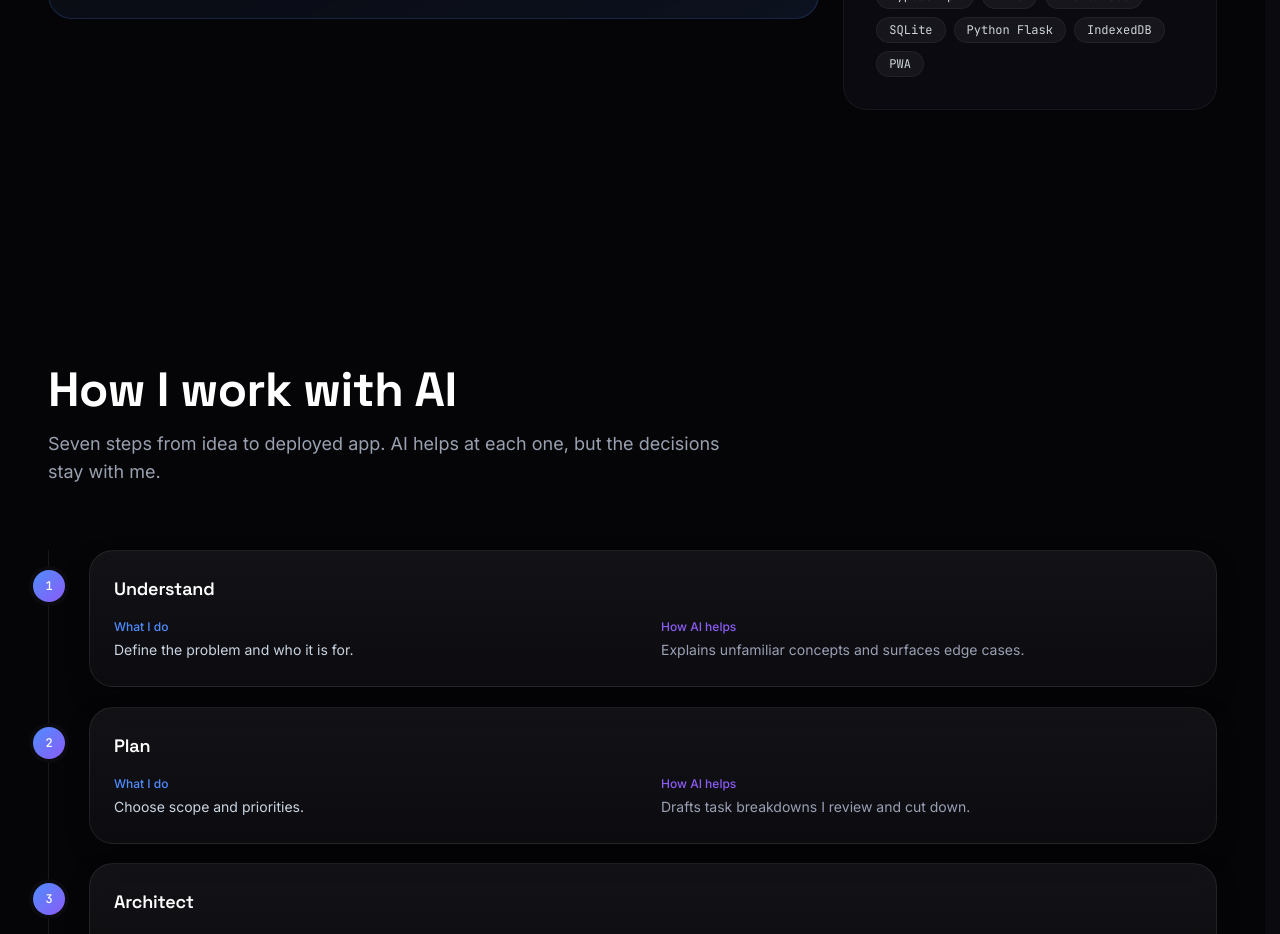
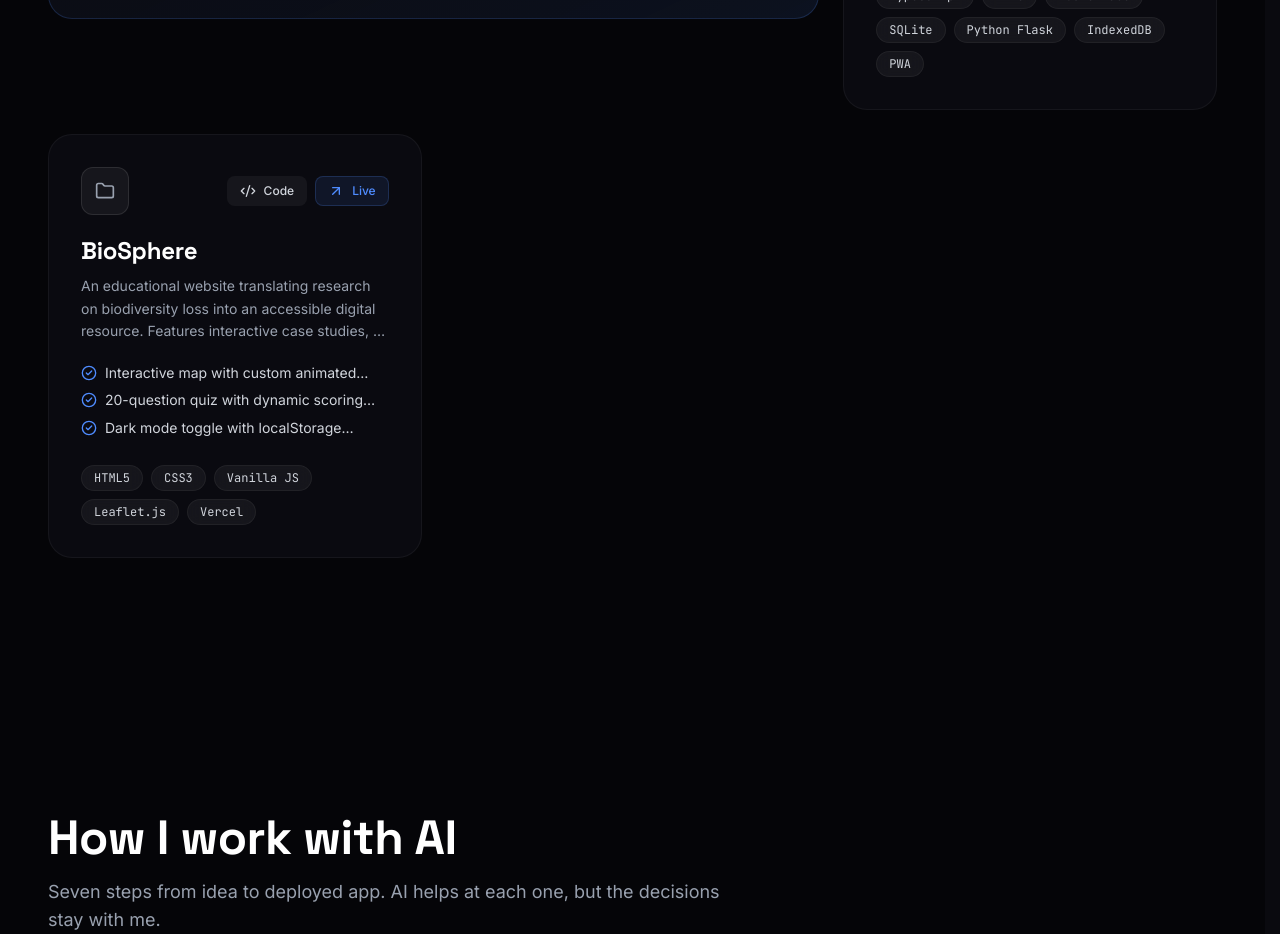
Before and after one commit to marckyu/portfolio, a React (Vite) app: page / in a window 1280 px wide. Shown: the part 3560-4494 px from the top of the page. Built offline with nearby package versions, Linux system fonts and the light colour scheme.

Commit message:
added the other project

```diff
--- a/src/data/projects.ts
+++ b/src/data/projects.ts
@@ -33,4 +33,20 @@ export const projects: Project[] = [
     repo: "https://github.com/marckyu/sjc-lost-found",
     demo: "https://sjc-lost-found.vercel.app",
   },
+  {
+    slug: "biosphere",
+    name: "BioSphere",
+    description:
+      "An educational website translating research on biodiversity loss into an accessible digital resource. Features interactive case studies, a 20-question quiz, and a dynamic world map.",
+    image: "/images/projects/biosphere-preview.webp",
+    tech: ["HTML5", "CSS3", "Vanilla JS", "Leaflet.js", "Vercel"],
+    features: [
+      "Interactive map with custom animated markers using Leaflet.js",
+      "20-question quiz with dynamic scoring and confetti on perfect score",
+      "Dark mode toggle with localStorage persistence",
+      "Live search filter and scroll reveal animations",
+    ],
+    demo: "https://biosphere-navy.vercel.app/",
+    repo: "https://github.com/shanetalusan0-web/biosphere", // 👈 Naka-update na!
+  },
 ];
```
